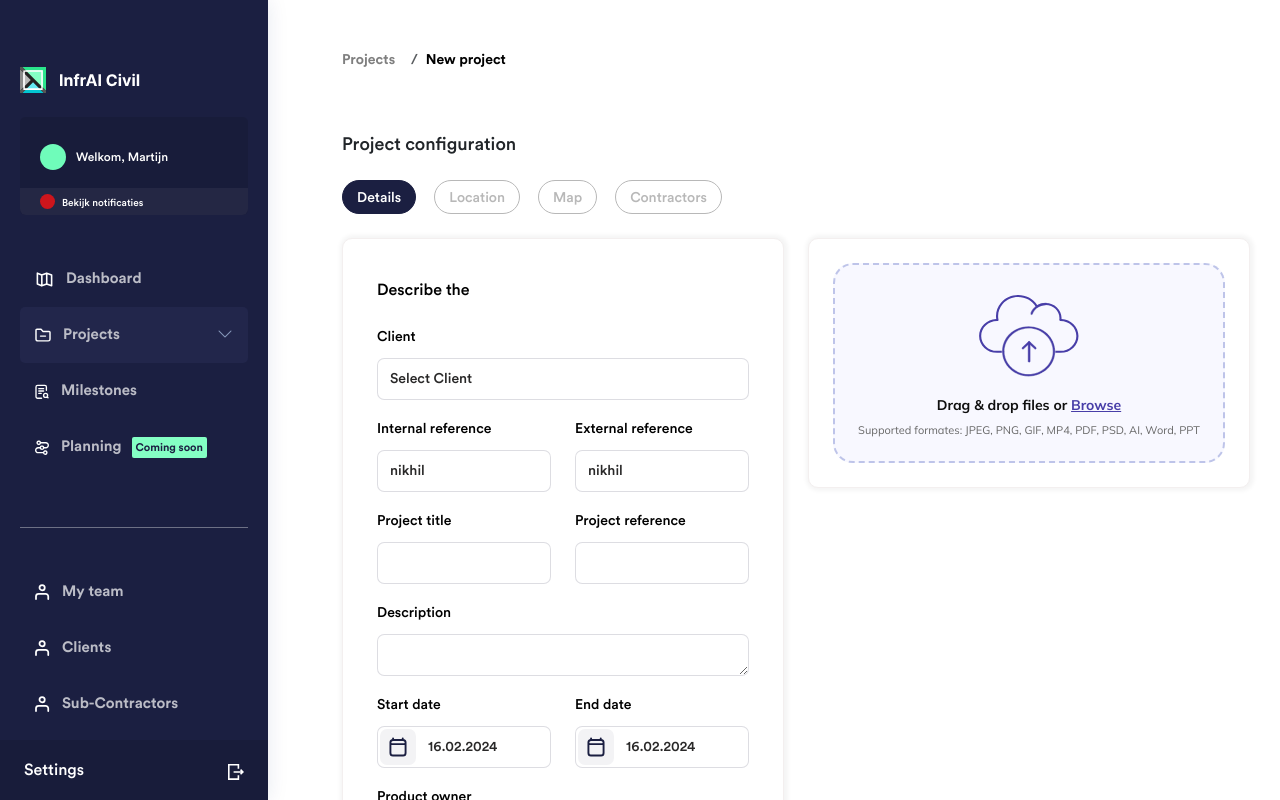
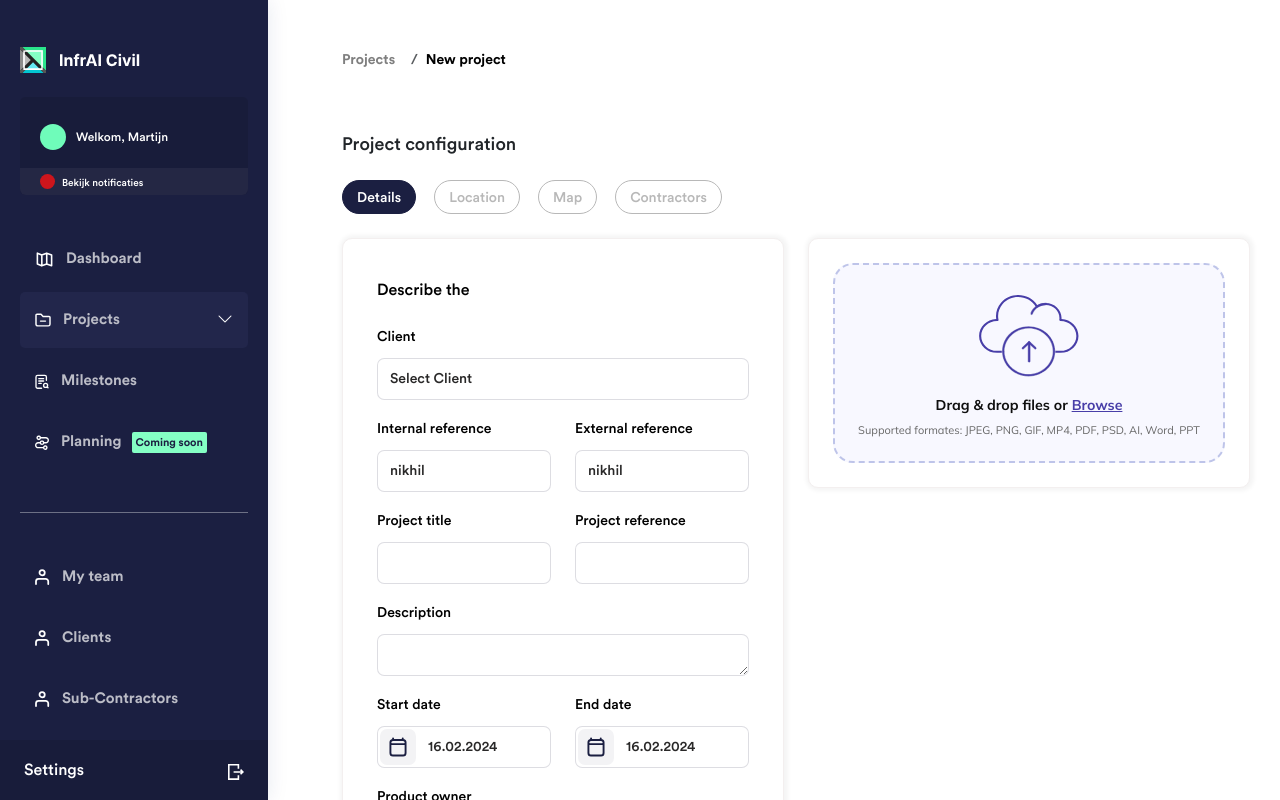
Before and after one commit to Nikhil-Ambadkar/infrai-frontend, a React (Create React App) app: page /add-project in a window 1280 px wide. Shown: the top 800 px of the page. Built offline with nearby package versions, Linux system fonts and the light colour scheme.

Commit message:
feat : CSS changes in dropfile

```diff
--- a/src/assests/scss/style.scss
+++ b/src/assests/scss/style.scss
@@ -314,7 +314,7 @@ a {
 }
 
 .sidebar-nav .nav-item {
-  margin-bottom: 0px;
+  margin-bottom: 5px;
 }
 
 .sidebar-nav .nav-heading {
@@ -350,14 +350,13 @@ a {
 
 .sidebar-nav .nav-link.collapsed {
   color: #BBBCC6;
-  background: #22264B;
+  background-color: #22264B;
   border-radius: 5px;
 }
 
-.sidebar-nav .nav-link.collapsed i {
-  color: #899bbd;
+.cover-ul{
+  background-color: #22264B!important;
 }
-
 .sidebar-nav .nav-link:hover {
   color: #fff;
   background: #22264B;
@@ -367,6 +366,10 @@ a {
   background-color: #22264B;
   margin-top: 0 !important;
   border-radius: 0px 0px 5px 5px;
+}
+
+.submenus li:hover a span{
+  color: #fff;
 }
 
 .sidebar-nav .nav-link .bi-chevron-down {
@@ -412,7 +415,7 @@ a {
 }
 
 .logo-left {
-  padding: 47px 0px 23px;
+  padding: 27px 0px 23px;
 }
 
 .welkom {
--- a/src/components/drop-file-input.css
+++ b/src/components/drop-file-input.css
@@ -55,9 +55,7 @@
     margin-top: 30px;
 }
 
-.drop-file-preview p {
-    font-weight: 500;
-}
+
 
 .drop-file-preview__title {
     font-family: Mulish, sans-serif;
@@ -68,6 +66,25 @@
     text-align: left;
     color: #676767;
     margin-bottom: 10px;
+}
+
+.form-select{
+    height: 42px;
+    font-size: 14px;
+    font-family: 'Circular Std', sans-serif;
+    color: #292828;
+    font-weight: normal;
+    border: 1px solid #1B1F4126;
+    border-radius: 7.2px;
+}
+
+.form-select:focus {
+    border-color: #dddee3;
+    outline: 0;
+    box-shadow: none;
+}
+.pl-20{
+    padding-left: 50px;
 }
 
 .drop-file-preview__item {
@@ -133,7 +150,7 @@
 
   .drag-drop-file{
   font-family: Mulish, sans-serif;
-  font-size: 14px;
+  font-size: 14.2px;
   font-weight: 700;
   line-height: 21px;
   letter-spacing: 0em;
@@ -149,7 +166,13 @@
 
   .drop-file-input__label{
     margin-top: 26px;
-    img{
+  }
 
+  .start-date{
+    width: 100%;
+    text-align: left!important;
+  }
+
+  .textarea-height{
+        height: 92px;
     }
-  }
```
